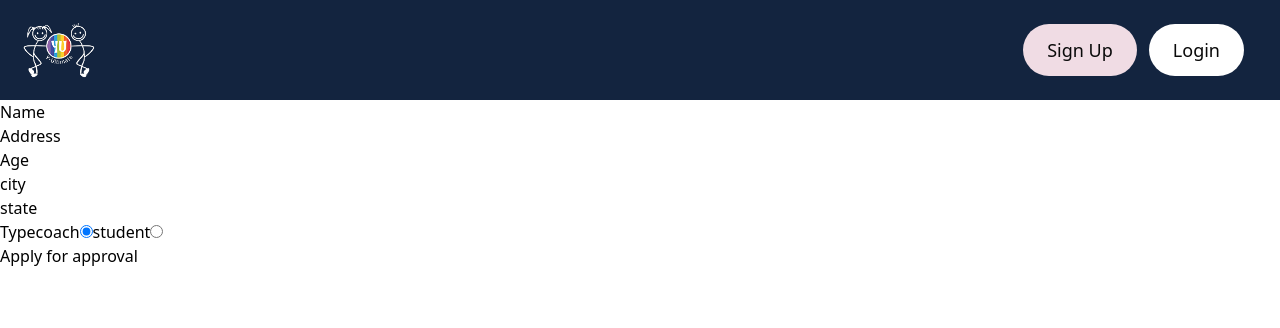
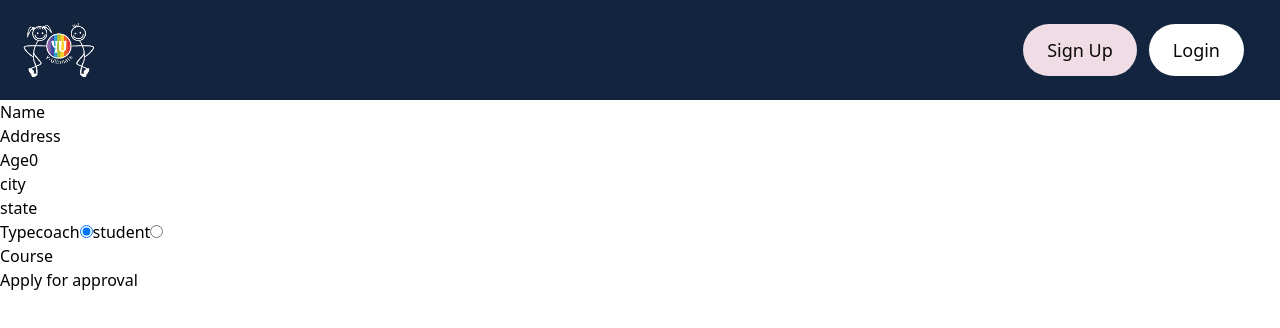
Before and after one commit to yashchaurasia667/yUltimate-management-system, a Next.js app: page /onboarding in a window 1280 px wide. Both pictures are taken after a click on the radio button 86 px from the left and 231 px from the top of the page. Shown: the top 328 px of the page. Built offline with nearby package versions, Linux system fonts and the light colour scheme; no server answers.

Commit message:
feature: onboarding frontend functionality

```diff
--- a/package.json
+++ b/package.json
@@ -10,6 +10,7 @@
   },
   "dependencies": {
     "@clerk/nextjs": "^6.34.1",
+    "axios": "^1.13.1",
     "mongoose": "^8.19.2",
     "next": "16.0.1",
     "react": "19.2.0",
--- a/src/app/(app)/onboarding/page.tsx
+++ b/src/app/(app)/onboarding/page.tsx
@@ -1,36 +1,79 @@
-const page = () => {
+"use client";
+import axios from "axios";
+import { redirect } from "next/navigation";
+import React, { useState } from "react";
+
+const Page = () => {
+  const [name, setName] = useState("");
+  const [address, setAdderss] = useState("");
+  const [age, setAge] = useState(0);
+  const [city, setCity] = useState("");
+  const [state, setState] = useState("");
+  const [type, setType] = useState<"coach" | "student">("student");
+  const [course, setCourse] = useState("");
+  const [error, setError] = useState("");
+
+  const submit = async (e: React.FormEvent) => {
+    e.preventDefault();
+    axios({
+      method: "POST",
+      url: "/api/onboarding",
+      data: {
+        name: name,
+        // password: password,
+        age: age,
+        address: address,
+        city: city,
+        state: state,
+        type: type,
+      },
+    }).then((res) => {
+      if (res.status === 200) redirect("/");
+      else setError(res.message);
+    });
+  };
+
   return (
     <form>
       <div>
         <label htmlFor="name">Name</label>
-        <input type="text" />
+        <input type="text" value={name} onChange={(e) => setName(e.target.value)} />
       </div>
       <div>
         <label htmlFor="address">Address</label>
-        <input type="text" />
+        <input type="text" value={address} onChange={(e) => setAdderss(e.target.value)} />
       </div>
       <div>
         <label htmlFor="age">Age</label>
-        <input type="number" />
+        <input type="number" value={age} min={0} max={200} onChange={(e) => setAge(parseInt(e.target.value) | 0)} />
       </div>
       <div>
         <label htmlFor="city">city</label>
-        <input type="text" />
+        <input type="text" value={city} onChange={(e) => setCity(e.target.value)} />
       </div>
       <div>
         <label htmlFor="state">state</label>
-        <input type="text" />
+        <input type="text" value={state} onChange={(e) => setState(e.target.value)} />
       </div>
       <div>
         <label htmlFor="type">Type</label>
         <label htmlFor="type">coach</label>
-        <input type="radio" value={"coach"} name="type" />
+        <input type="radio" value={"coach"} name="type" onClick={(e) => setType("coach")} />
         <label htmlFor="type">student</label>
-        <input type="radio" value={"student"} name="type" />
+        <input type="radio" value={"student"} name="type" onClick={(e) => setType("student")} />
       </div>
+      {type === "coach" ? (
+        <div>
+          <label htmlFor="course">Course</label>
+          <input type="text" value={course} onChange={(e) => setCourse(e.target.value)} />
+        </div>
+      ) : (
+        ""
+      )}
+      {error === "" ? "" : <div>{error}</div>}
       <button>Apply for approval</button>
     </form>
   );
 };
 
-export default page;
+export default Page;
--- a/src/app/api/profile/[id]/route.ts
+++ b/src/app/api/profile/[id]/route.ts
@@ -1,12 +1,12 @@
 import dbconnect from "@/lib/dbconnect";
 import { accountModel } from "@/lib/models";
 
-type req = {
+type params = {
   id: string;
 };
 
-export async function POST(req: Request) {
-  const { id }: req = await req.json();
+export async function GET(req: Request, { params }: { params: params }) {
+  const { id } = params;
   if (!id) {
     return Response.json({ success: false, message: "id is required to fetch user details" });
   }
```
Also changed, not shown: 1 other file (tests, documents, lock files or other folders).
